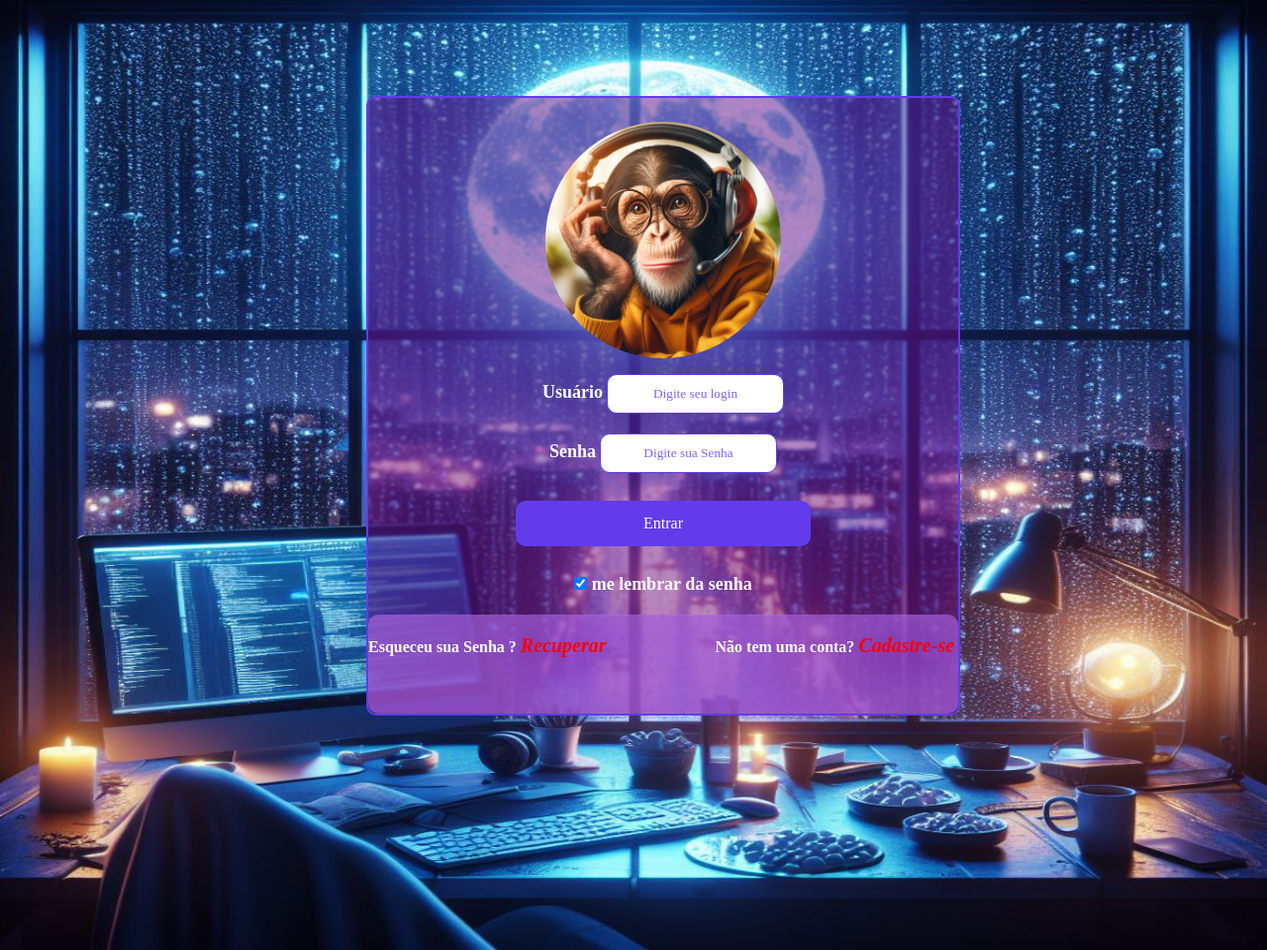
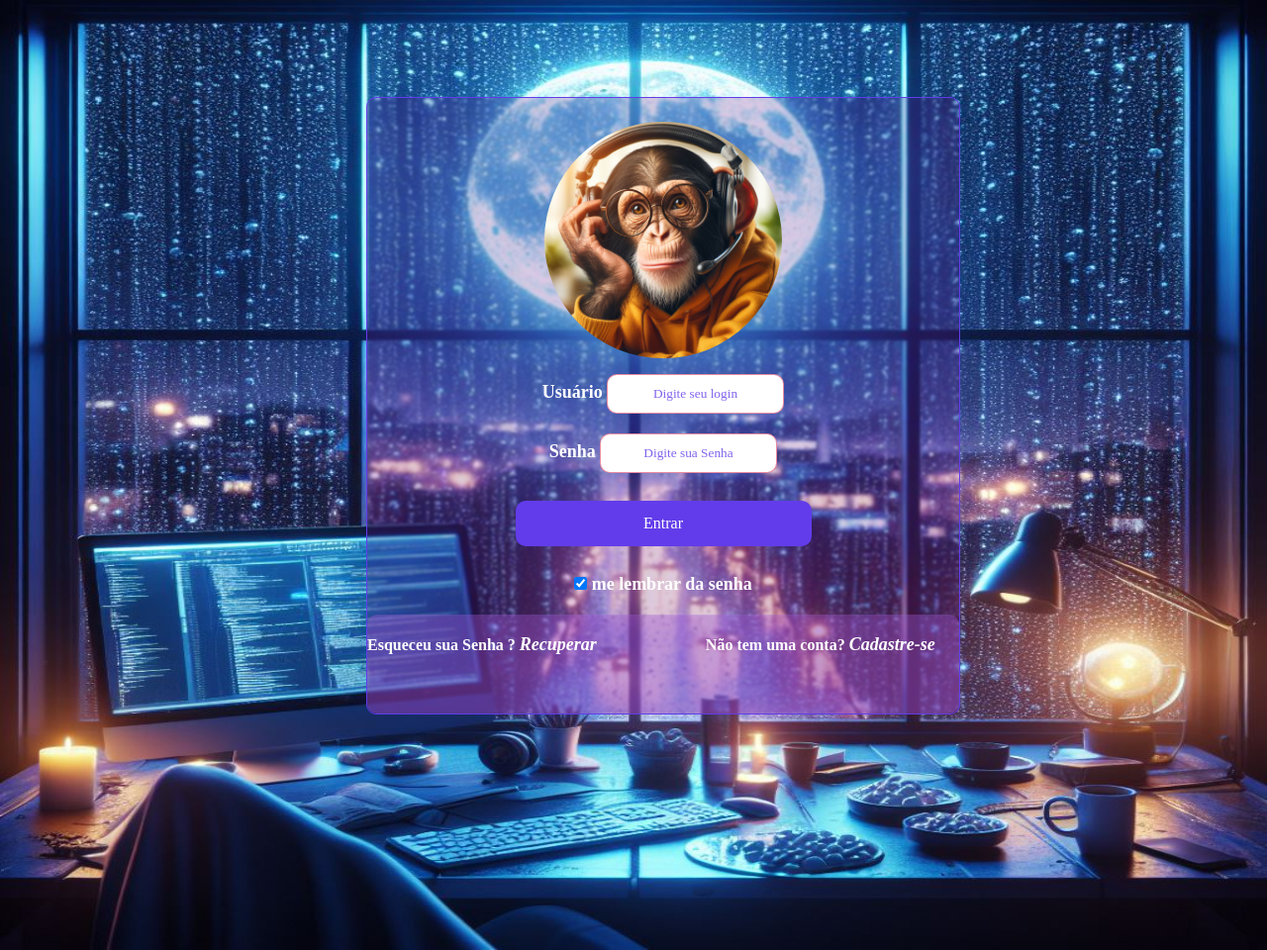
Before and after one commit to PedroPepeu/Chain, a Flask app: page /login in a window 1280 px wide. Shown: the whole page at 99% size. Run offline with Flask 3, Linux system fonts and the light colour scheme.

Commit message:
finalização login

```diff
--- a/web/api/static/css/login.css
+++ b/web/api/static/css/login.css
@@ -46,8 +46,8 @@ section.loginTela {
     text-align: center;
     align-items: center;
     margin: 0 auto;
-    background: #6b08867a;
-    border: 2px solid #623CEA;
+    background: #6b088634;
+    border: 1px solid #623CEA;
     backdrop-filter: blur(1px);
     -webkit-backdrop-filter: blur(1px);
     border-radius: 10px;
@@ -77,24 +77,23 @@ img.avatar {
     color: white;
 }
 .container a {
-    color: #ff0000;
-    font-size: 20px;
+    color: white;
+    font-size: 18px; /* Reduzindo o tamanho original do texto */
     font-style: italic;
     font-weight: 900;
     text-decoration: none;
     cursor: pointer;
-    text-shadow: 0 8px 32px #6b088c;
     transition: .2s;
 }
-.container a:hover{
-    box-shadow: 0 8px 32px 0 #6b088c;
-    font-size: 19px;
+
+.container a:hover {
+    color: #ff0000;
 }
 .textinput{
     width: 30%;
     height: 40px;
     border-radius: 10px;
-    border: 1px solid #623CEA;
+    border: 1px solid #db32548f;
     text-align: center;
 }
 .textinput::placeholder{
@@ -142,7 +141,7 @@ span.register {
     display: flex;
     width: 100%; /* Ajuste a largura conforme necessário */
     height: 100px; /* Ajuste a altura conforme necessário */
-    background-color: #bf8aff7a;
+    background-color: #bf8aff3f;
     backdrop-filter: blur(1px);
     -webkit-backdrop-filter: blur(1px);
     border-radius: 10px; /* Adicione borda arredondada conforme necessário */
```
